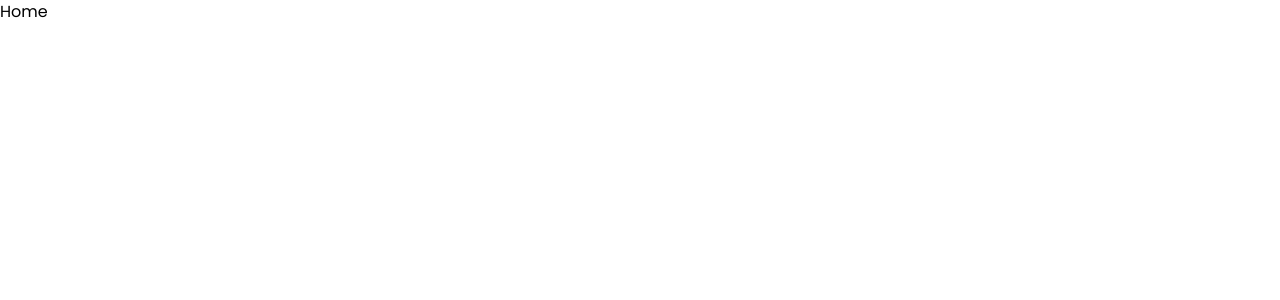
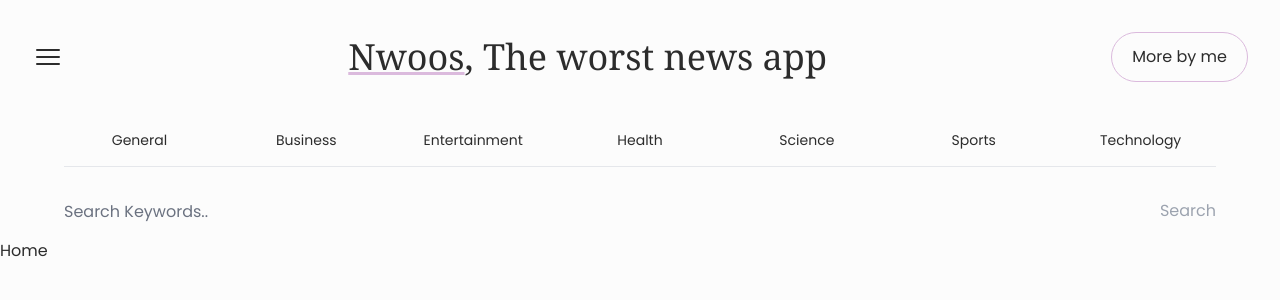
Before and after one commit to BladedShip/nwoos, a Next.js app: page / in a window 1280 px wide. Shown: the top 300 px of the page. Built offline with nearby package versions, Linux system fonts and the light colour scheme.

Commit message:
headers completed

```diff
--- a/app/globals.css
+++ b/app/globals.css
@@ -1,3 +1,12 @@
 @tailwind base;
 @tailwind components;
 @tailwind utilities;
+
+@layer components{
+    body{
+        @apply bg-[#fcfcfc] text-[#2c2c2c] dark:bg-[#2c2c2c] dark:text-[#fcfcfc];
+    }
+    .navLink{
+        @apply hover:underline decoration-[#dbbadd] text-center decoration-2 active:underline underline-offset-8 rounded-full p-4 cursor-pointer hover:font-bold capitalize hover:scale-110 transition-transform duration-200 ease-out;
+    }
+}
--- a/app/layout.tsx
+++ b/app/layout.tsx
@@ -3,6 +3,8 @@ import { Poppins } from "next/font/google";
 import "./globals.css";
 
 import Header from "@/components/Header";
+import NavLinks from "@/components/NavLinks";
+import SearchBox from "@/components/SearchBox";
 
 const poppins = Poppins({
   subsets: ["latin"],
@@ -24,6 +26,8 @@ export default function RootLayout({
     <html lang="en">
       <body className={poppins.className}>
         <Header />
+        <NavLinks />
+        <SearchBox/>
         {children}
       </body>
     </html>
--- a/components/Header.tsx
+++ b/components/Header.tsx
@@ -1,15 +1,34 @@
-import React from 'react'
+import { Bars3Icon } from "@heroicons/react/24/outline";
+import Link from "next/link";
 
-type Props = {}
+type Props = {};
 
 function Header({}: Props) {
   return (
     <header>
+      <div className="flex justify-between items-center p-8">
+        <Bars3Icon className="h-8 w-8 cursor-pointer" />
+        <Link href="/" prefetch={false}>
+          <h1 className="font-serif text-4xl text-center">
+            <span className="decoration-6 underline decoration-[#dbbadd]">
+              Nwoos
+            </span>
+            , The worst news app
+          </h1>
+        </Link>
         <div>
-
+          <Link
+            href="https://adithyan.tech"
+            target="_blank"
+            rel="noreferrer"
+            className="px-5 py-3 text-sm md:text-base text-[#2c2c2c] flex items-center rounded-full hover:bg-[#dbbadd] hover:text-[#fcfcfc] transition duration-200 justify-center border border-[#dbbadd] dark:text-[#fcfcfc] dark:hover:text-[#2c2c2c]"
+          >
+            More by me
+          </Link>
         </div>
+      </div>
     </header>
-  )
+  );
 }
 
-export default Header
+export default Header;
--- /dev/null
+++ b/components/NavLink.tsx
@@ -0,0 +1,16 @@
+import Link from 'next/link'
+
+type Props = {
+    category: string,
+    isActive?: boolean,
+}
+
+function NavLink({category, isActive}: Props) {
+  return (
+    <Link href={`/news/${category}`} className={`navLink ${isActive && 'underline decoration-[#dbbadd] underline-offset-4 font-bold text-lg'}`}>
+        {category}
+    </Link>
+  )
+}
+
+export default NavLink
--- /dev/null
+++ b/components/NavLinks.tsx
@@ -0,0 +1,26 @@
+"use client";
+
+import NavLink from "./NavLink";
+import { usePathname } from "next/navigation";
+
+import { categories } from "@/constants";
+
+type Props = {};
+
+function NavLinks({}: Props) {
+  const pathname = usePathname();
+
+  const isActive = (path: string) => {
+    return pathname?.split("/").pop() === path;
+  };
+
+  return (
+    <nav className="grid grid-cols-4 md:grid-cols-7 text-xs md:text-sm gap-4 max-w-6xl mx-auto border-b">
+      {categories.map((category) => (
+        <NavLink key={category} category={category} isActive={isActive(category)}/>
+      ))}
+    </nav>
+  );
+}
+
+export default NavLinks;
--- /dev/null
+++ b/components/SearchBox.tsx
@@ -0,0 +1,43 @@
+"use client";
+
+import { useRouter } from "next/navigation";
+import { useState, FormEvent } from "react";
+
+type Props = {};
+
+function SearchBox({}: Props) {
+  const [input, setInput] = useState("");
+
+  const router = useRouter();
+
+  const handleSearch = (e: FormEvent<HTMLFormElement>) => {
+    e.preventDefault();
+    if(!input) return;
+
+    router.push(`/search?term=${input}`);
+  };
+
+  return (
+    <form
+      className="max-w-6xl mx-auto flex justify-between items-center mt-4"
+      onSubmit={handleSearch}
+    >
+      <input
+        type="text"
+        value={input}
+        onChange={(e) => setInput(e.target.value)}
+        placeholder="Search Keywords.."
+        className="w-full h-14 rounded-sm placeholder-gray-500 text-gray-500 outline-none flex-1 bg-transparent dark:text-[#fcfcfc]"
+      />
+      <button
+        type="submit"
+        disabled={!input}
+        className="text-[#fcfcfc] disabled:text-gray-400"
+      >
+        Search
+      </button>
+    </form>
+  );
+}
+
+export default SearchBox;
--- /dev/null
+++ b/constants.ts
@@ -0,0 +1,9 @@
+export const categories: Category[] = [
+    "general",
+    "business",
+    "entertainment",
+    "health",
+    "science",
+    "sports",
+    "technology",
+];
```
Also changed, not shown: typings.d.ts (added, +8 -0 lines).
